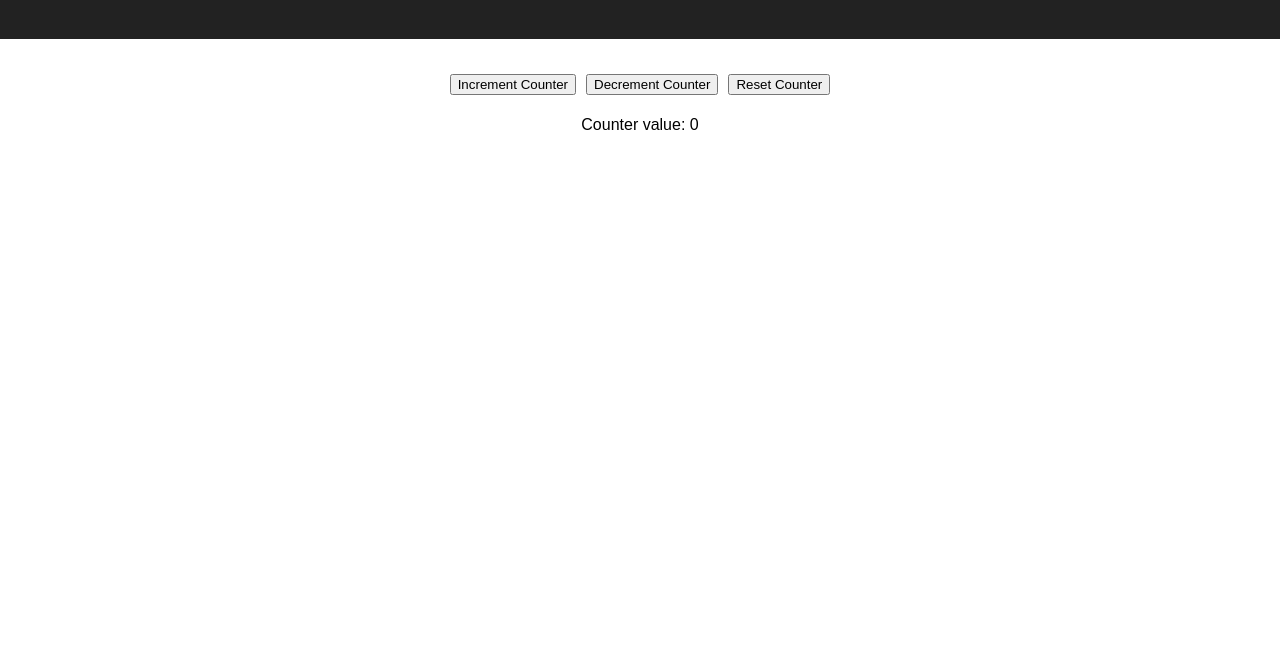
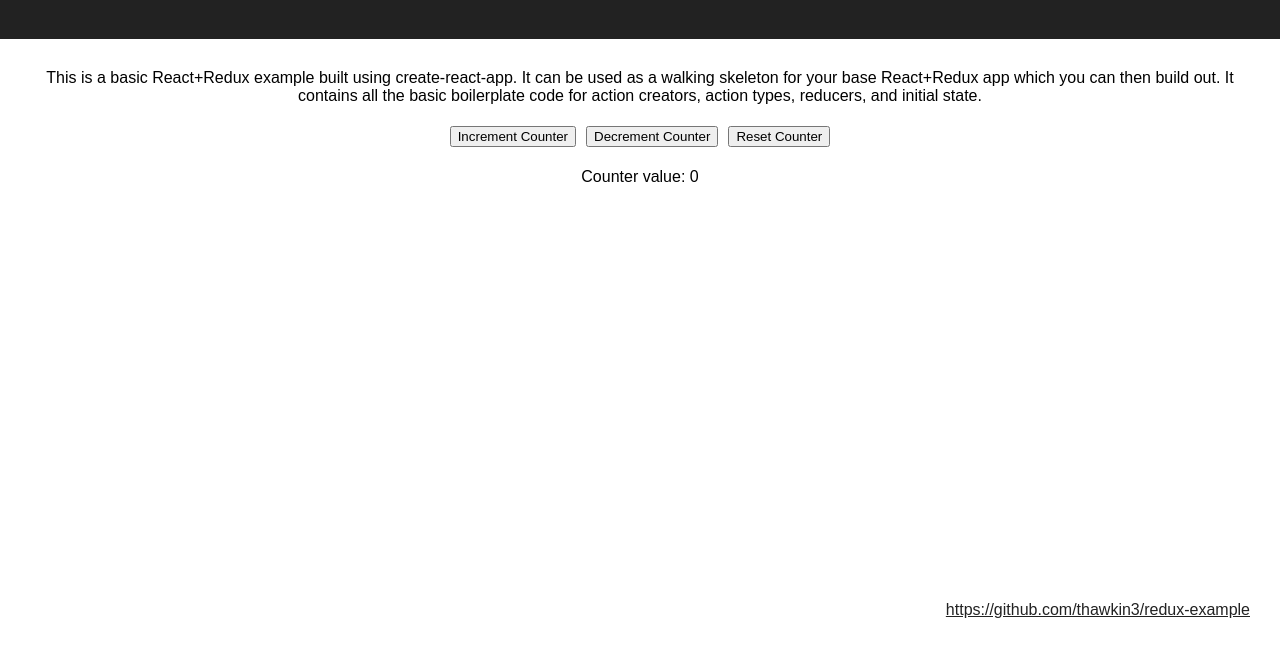
Before and after one commit to thawkin3/redux-example, a React app: page / in a window 1280 px wide. Shown: the part 151-800 px from the top of the page. Built offline with nearby package versions, Linux system fonts and the light colour scheme.

Commit message:
added Github repo link and basic instructions

```diff
--- a/src/components/App.css
+++ b/src/components/App.css
@@ -22,6 +22,17 @@
   margin: 30px;
 }
 
+.App-footer {
+  margin: 30px;
+  text-align: right;
+  position: fixed;
+  bottom: 0;
+  right: 0;
+}
+.App-footer a {
+  color: #222;
+}
+
 @keyframes App-logo-spin {
   from { transform: rotate(0deg); }
   to { transform: rotate(360deg); }
--- a/src/components/App.js
+++ b/src/components/App.js
@@ -15,10 +15,14 @@ class App extends Component {
           <h1 className="App-title">React+Redux Example</h1>
         </header>
         <div className="App-body">
+          <p>This is a basic React+Redux example built using create-react-app. It can be used as a walking skeleton for your base React+Redux app which you can then build out. It contains all the basic boilerplate code for action creators, action types, reducers, and initial state.</p>
           <Button clickHandler={this.props.incrementCounter} buttonText="Increment Counter" />
           <Button clickHandler={this.props.decrementCounter} buttonText="Decrement Counter" />
           <Button clickHandler={this.props.resetCounter} buttonText="Reset Counter" />
           <CounterResults />
+        </div>
+        <div className="App-footer">
+          <a href="https://github.com/thawkin3/redux-example" target="_blank" rel="noopener noreferrer">https://github.com/thawkin3/redux-example</a>
         </div>
       </div>
     );
```
Also changed, not shown: README.md.
